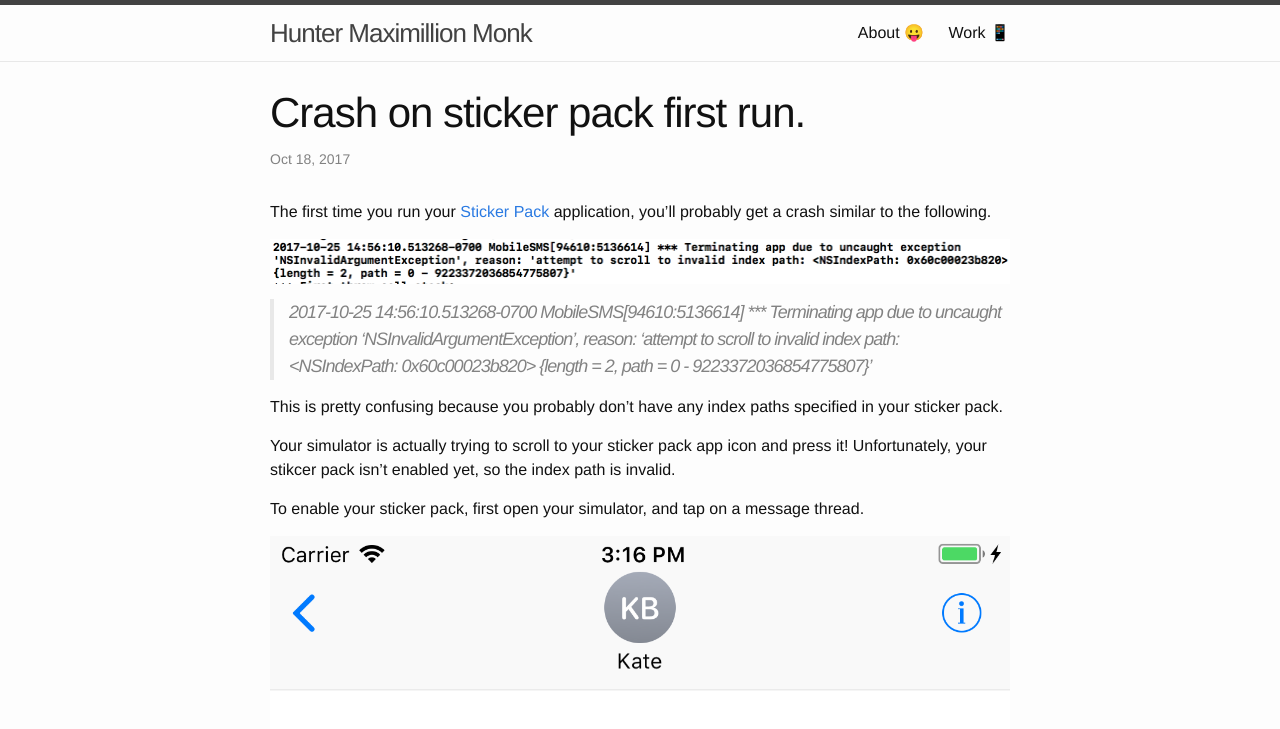
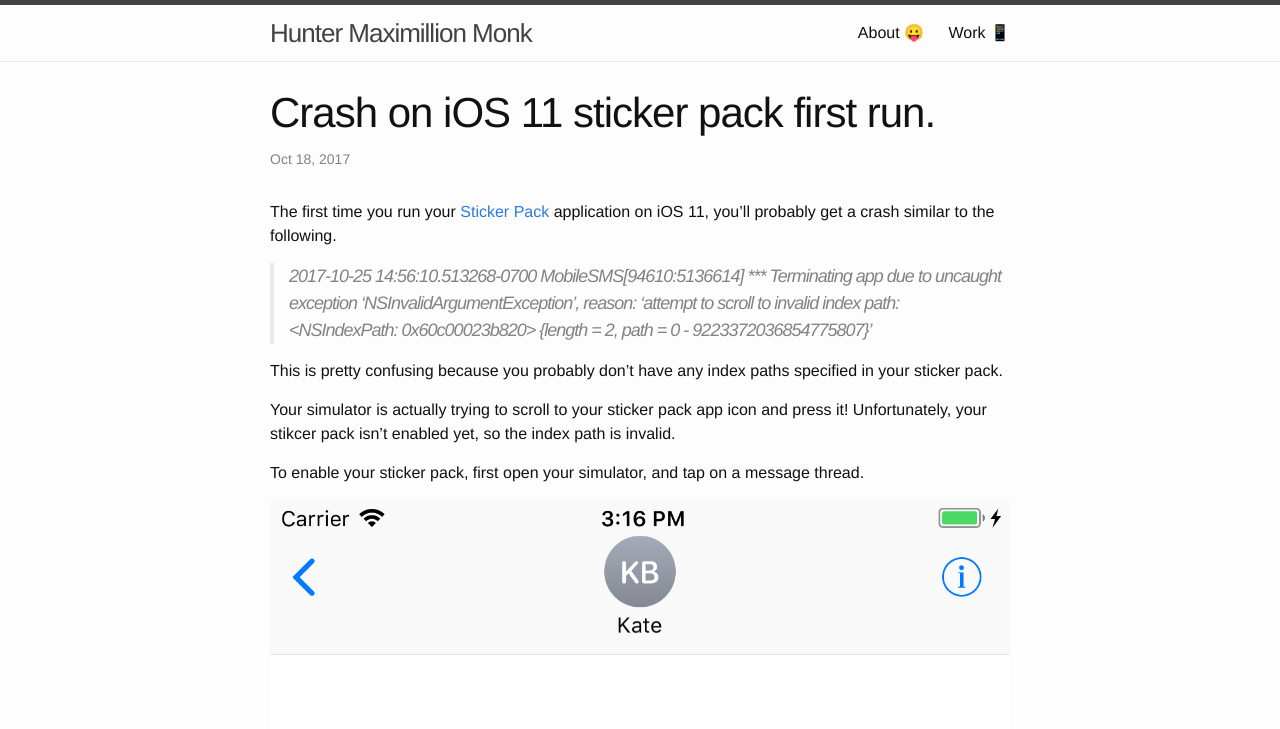
Before and after one commit to huntermonk/huntermonk.github.io, a Jekyll site: the page built from _posts/2017-10-18-sticker-pack-first-run.md, in a window 1280 px wide and 900 px high. Shown: the top 729 px of the window. Built offline with Jekyll 4.4.1, drawn with Linux system fonts in a browser that asks for light colours; comment, search, counter and statistics services are not loaded.

Commit message:
Remove crash log image

```diff
--- a/_posts/2017-10-18-sticker-pack-first-run.md
+++ b/_posts/2017-10-18-sticker-pack-first-run.md
@@ -1,11 +1,10 @@
 ---
 layout: post
-title:  "Crash on sticker pack first run."
+title:  "Crash on iOS 11 sticker pack first run."
 ---
 
-The first time you run your [Sticker Pack](https://developer.apple.com/stickers/) application, you'll probably get a crash similar to the following.
+The first time you run your [Sticker Pack](https://developer.apple.com/stickers/) application on iOS 11, you'll probably get a crash similar to the following.
 
-![attempt to scroll to invalid index path](/img/sticker-crash/output.png)
 > 2017-10-25 14:56:10.513268-0700 MobileSMS[94610:5136614] *** Terminating app due to uncaught exception 'NSInvalidArgumentException', reason: 'attempt to scroll to invalid index path: <NSIndexPath: 0x60c00023b820> {length = 2, path = 0 - 9223372036854775807}'
 
 This is pretty confusing because you probably don't have any index paths specified in your sticker pack.
```
